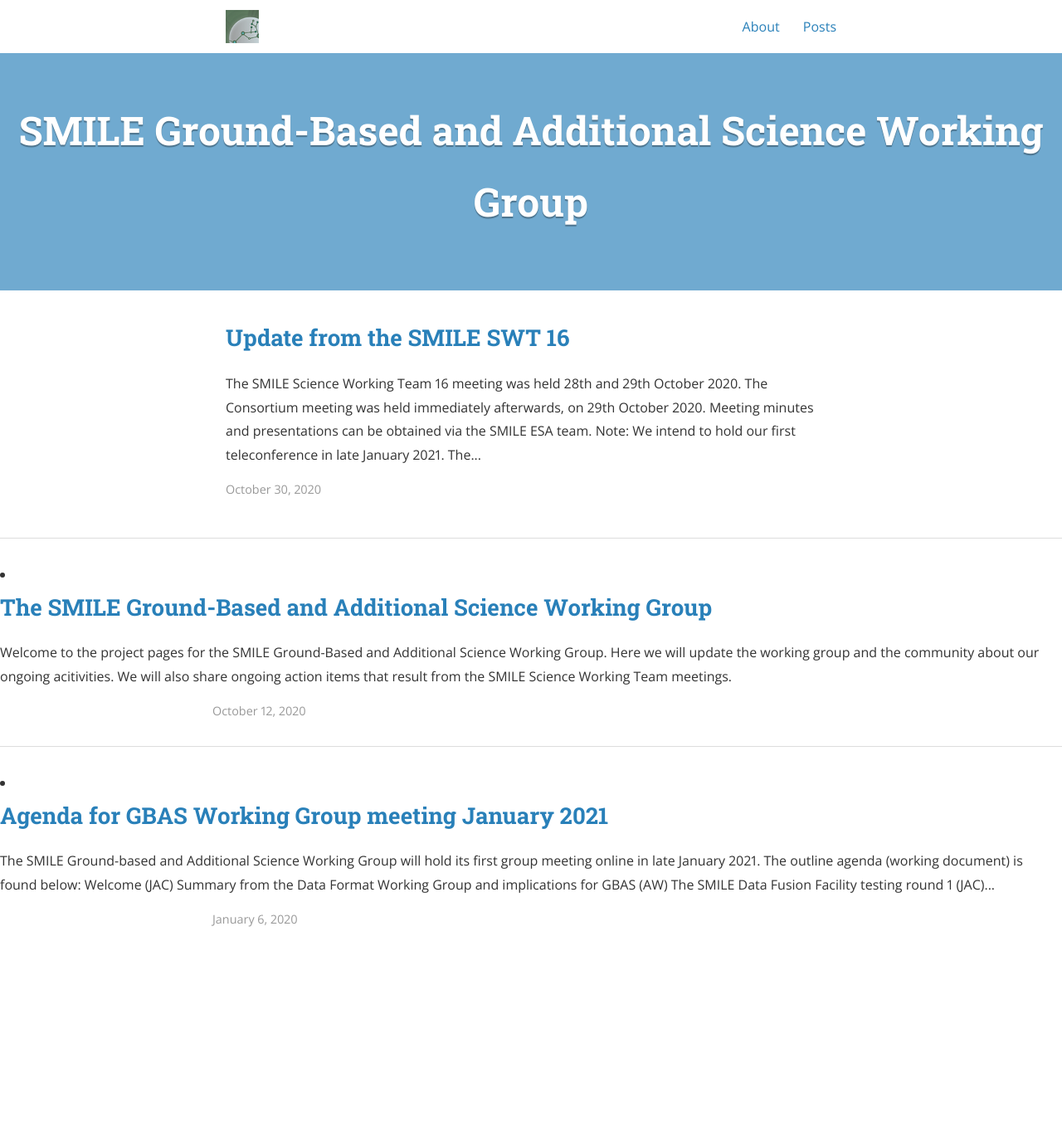
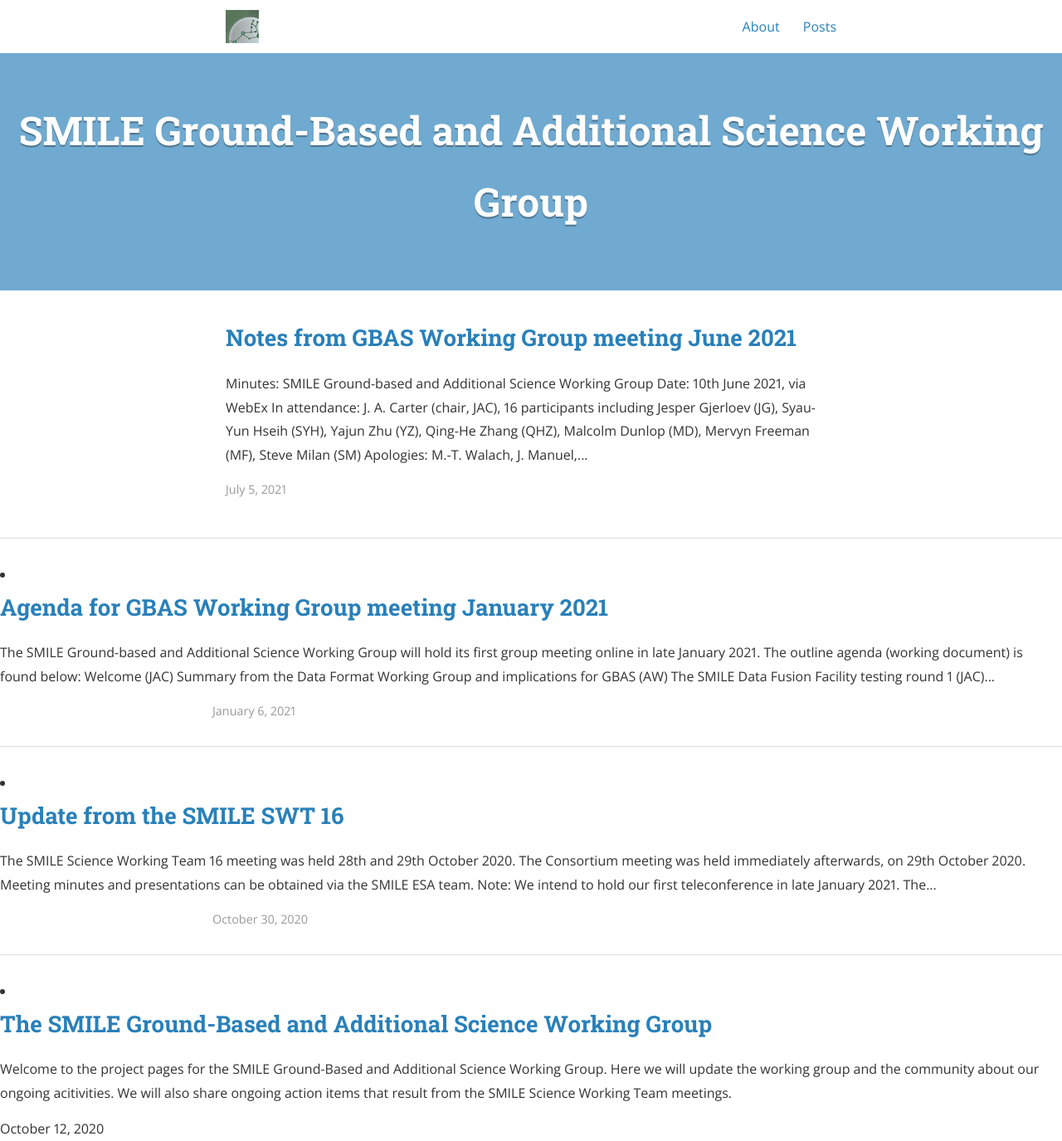
Before and after one commit to smile-gbas-wg/actions, a Jekyll site: the page built from index.html, in a window 1280 px wide and 1375 px high. Shown: the whole window at 83% size. Built offline with Jekyll 4.4.1, drawn with Linux system fonts in a browser that asks for light colours; nearby versions of some CDN libraries; the list of posts is cut into pages by our own code; some of the changed lines change nothing that is shown.

Commit message:
Update meeting notes

```diff
--- a/_posts/2021-01-06-agenda_meeting_jan_2021.markdown
+++ b/_posts/2021-01-06-agenda_meeting_jan_2021.markdown
@@ -1,7 +1,7 @@
 ---
 #layout: post
 title:  "Agenda for GBAS Working Group meeting January 2021"
-date:   2020-01-06 13:55:00
+date:   2021-01-06 13:55:00
 author: SMILE GBAS WG
 categories: news
 layout: post
--- /dev/null
+++ b/_posts/2021-06-10-notes_meeting_jun_2021.markdown
@@ -0,0 +1,48 @@
+---
+#layout: post
+title:  "Notes from GBAS Working Group meeting June 2021"
+date:   2021-07-05 14:15:00
+author: SMILE GBAS WG
+categories: news
+layout: post
+---
+Minutes: SMILE Ground-based and Additional Science Working Group
+
+Date: 10th June 2021, via WebEx
+
+In attendance: J. A. Carter (chair, JAC), 16 participants including Jesper Gjerloev (JG), Syau-Yun Hseih (SYH),  Yajun Zhu (YZ), Qing-He Zhang (QHZ), Malcolm Dunlop (MD), Mervyn Freeman (MF), Steve Milan (SM)
+
+Apologies: M.-T. Walach, J. Manuel, B. Walsh
+
+1.	Welcome, JAC
+a.	Reminder about Royal Astronomical Society National Astronomy Meeting and SMILE relevant session: : “SMILE and supporting science: magnetosphere-ionosphere coupling”. Abstracts now decided. Encouraged participation in group.
+b.	SMILE data-fusion facility (DFF), JAC. Thanks to the Beta testers for their feedback. JAC presented updates that have been applied. Upcoming updates include: SXI aspect ratio changes/option, SuperMAG inclusion. JG suggests looping at APIs, and next time will provide a demo. SYH will test the netCDF output. The DFF can be found at: https://www403.lamp.le.ac.uk/
+c.	Brief mention of E3D NERC Highlight Topic by MD; this is still under consideration and Project 1 has no SMILE in it (SM)
+
+2.	The Chinese Meridian Project, YZ
+a.	International Meridian Circle Project introduced
+b.	Data stored at NSSC Data Centre
+c.	China and Brazil agreement; Joint Laboratory for Space Weather (80 million RMB), includes important coverage of South Atlantic Anomaly, and equatorial region
+d.	Phase 1 started in 2014
+e.	Phase 2 construction will complete in 2023
+f.	Three networks: geomagnetic field, ionosphere, and mid-upper atmosphere
+g.	Includes stations of multiple instruments in China, Russia, Australia, South and North America, Antarctica
+h.	Longyearbyen, Chancheng and Zhongshan stations are roughly conjugate
+i.	West at 60 degrees and 150 degrees
+j.	East at 120 degrees and 30 degrees
+k.	At 30 degree and 40 degree latitudes across China for Phase 2
+l.	31 stations, 282 instruments by 2023
+m.	Note, North China not currently covered by SuperDARN
+
+3.	RAS NAM SMILE session, MTW
+a.	“Space Hurricane” phenomena following recent Nature Communications paper
+b.	High-latitude auroral emissions, FACs, and MHD model presented
+c.	Northward IMF
+d.	MF says nicely presented but known result for very quiescent conditions exhibiting single vortices around the pole
+
+4.	Date of next meeting, all
+a.	Will be sometime in Autumn 2021.
+
+Action Items
+
+1.	SMILE_GBAS_AI_02_01: JG to prepare a demo of how SuperMAG runs enquiries via API, Python, Matlab etc.
```
Also changed, not shown: 1 other file.
